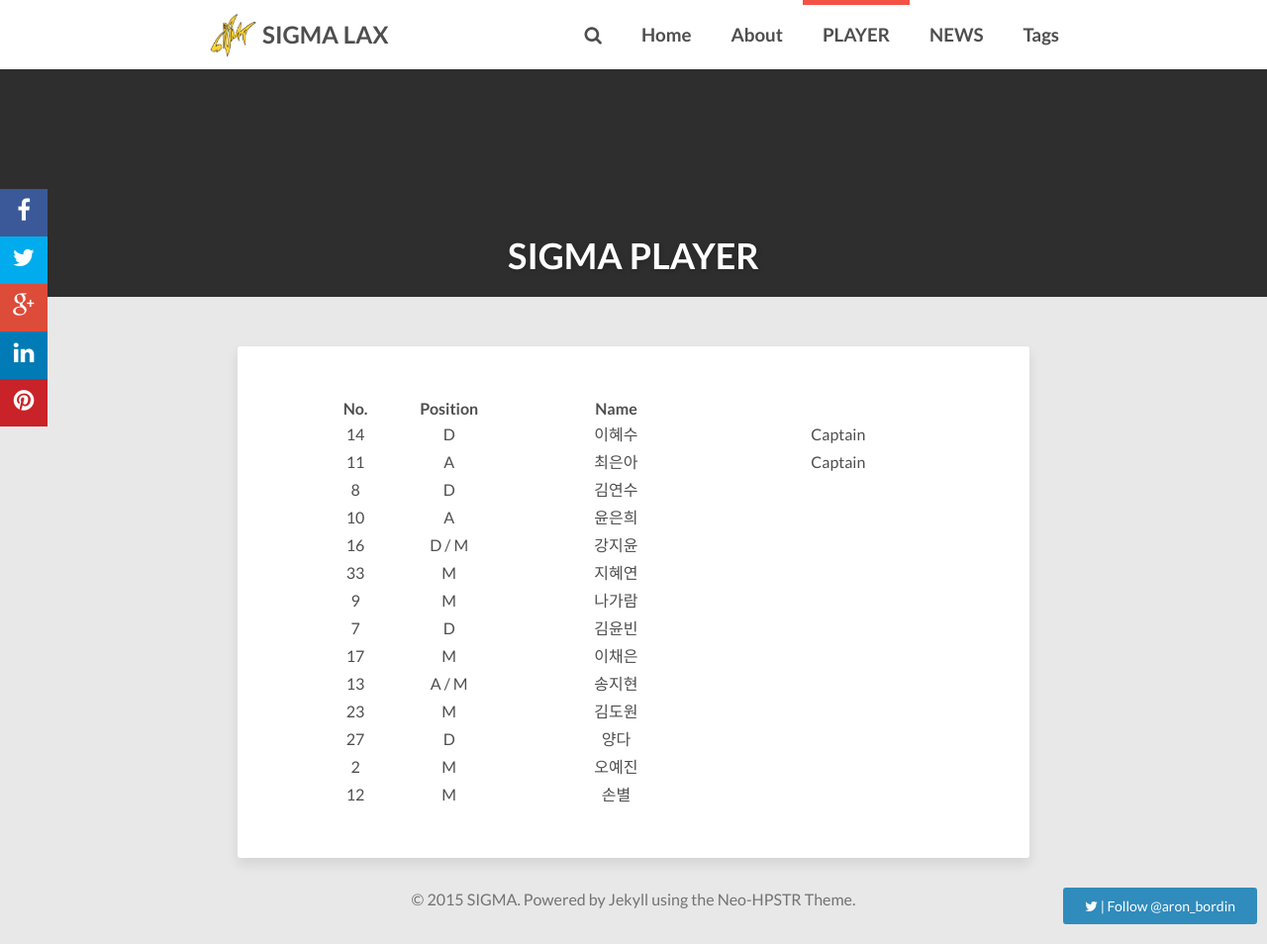
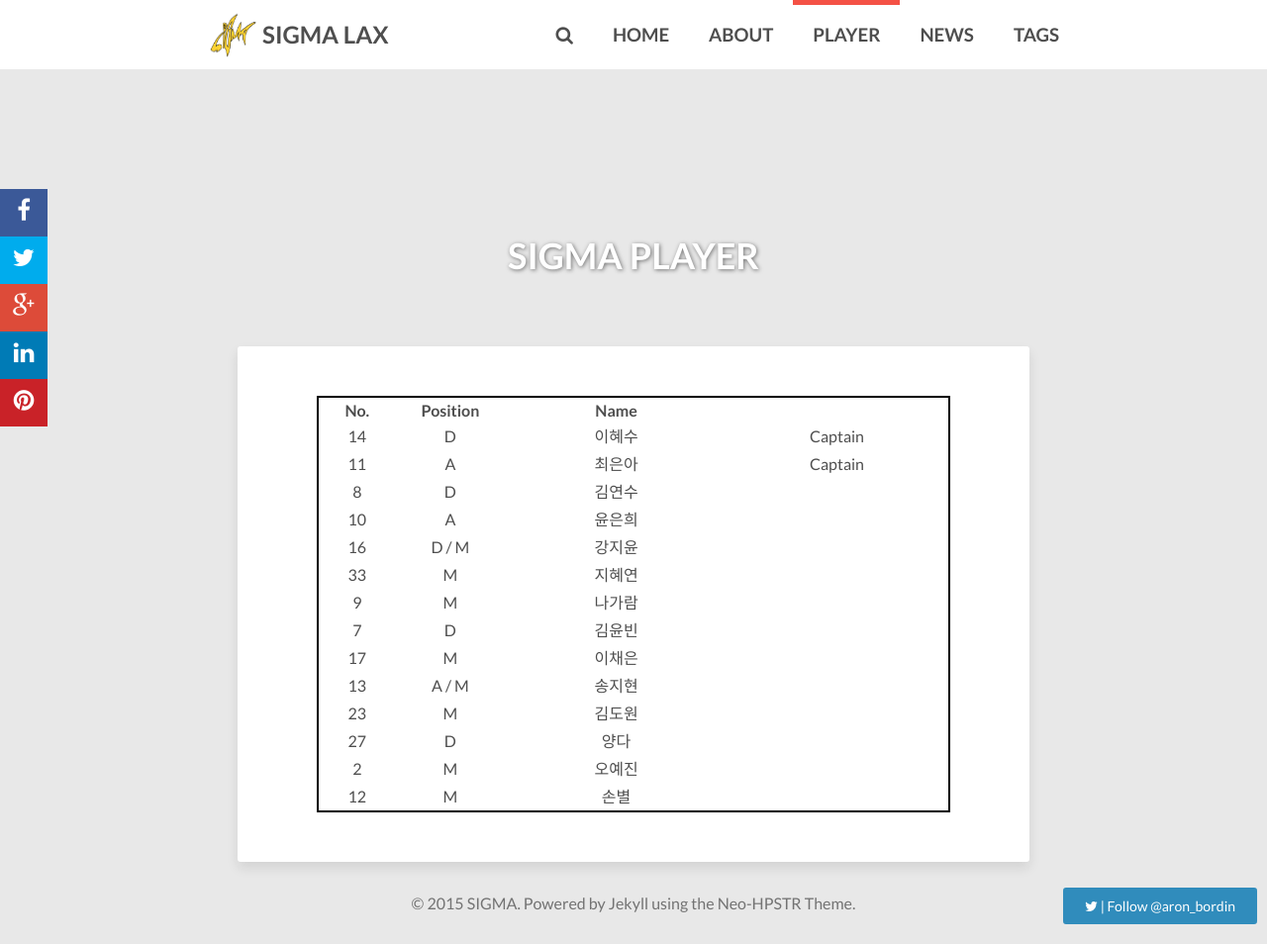
Before and after one commit to sigma-lax/sigma-lax.github.io, a Jekyll site: the page built from player/index.md, in a window 1280 px wide and 954 px high. Shown: the whole window at 99% size. Built offline with Jekyll 4.4.1, drawn with Linux system fonts in a browser that asks for light colours; nearby versions of some CDN libraries; comment, search, counter and statistics services are not loaded.

Commit message:
update
background

```diff
--- a/_config.yml
+++ b/_config.yml
@@ -8,9 +8,9 @@
 # When testing locally leave blank or use http://localhost:4000
 # url: http://aronbordin.com/neo-hpstr-jekyll-theme
 menu:
-  - title: 'Home'
+  - title: 'HOME'
     url: '/'
-  - title: 'About'
+  - title: 'ABOUT'
     url: '/about'
   - title: 'PLAYER'
     url: '/player'
@@ -22,7 +22,7 @@
   - title: 'NEWS'
     url: '/categories'
     type: 'categories'
-  - title: 'Tags'
+  - title: 'TAGS'
     url: '/tags'
 
 # Owner/author information
--- a/_sass/_page.scss
+++ b/_sass/_page.scss
@@ -462,7 +462,8 @@ ul.social-buttons li a:active {
 	height: 100%;
 	min-height: 300px;
 	overflow: hidden;
-	background-color: $header-color;
+	//background-color: $header-color;
+	background: 'images/sigma-background.jpg';
 }
 .header-toggle{
 	display: block;
--- a/player/index.md
+++ b/player/index.md
@@ -5,7 +5,11 @@ description: "PLAYER"
 tags: [sigma]
 comments: false
 ---
-
+<style type="text/css">
+	table{
+		border: 2px solid black;
+	}
+</style>>
 <article>
 	<div style="text-align: center">
     		<table>
```
